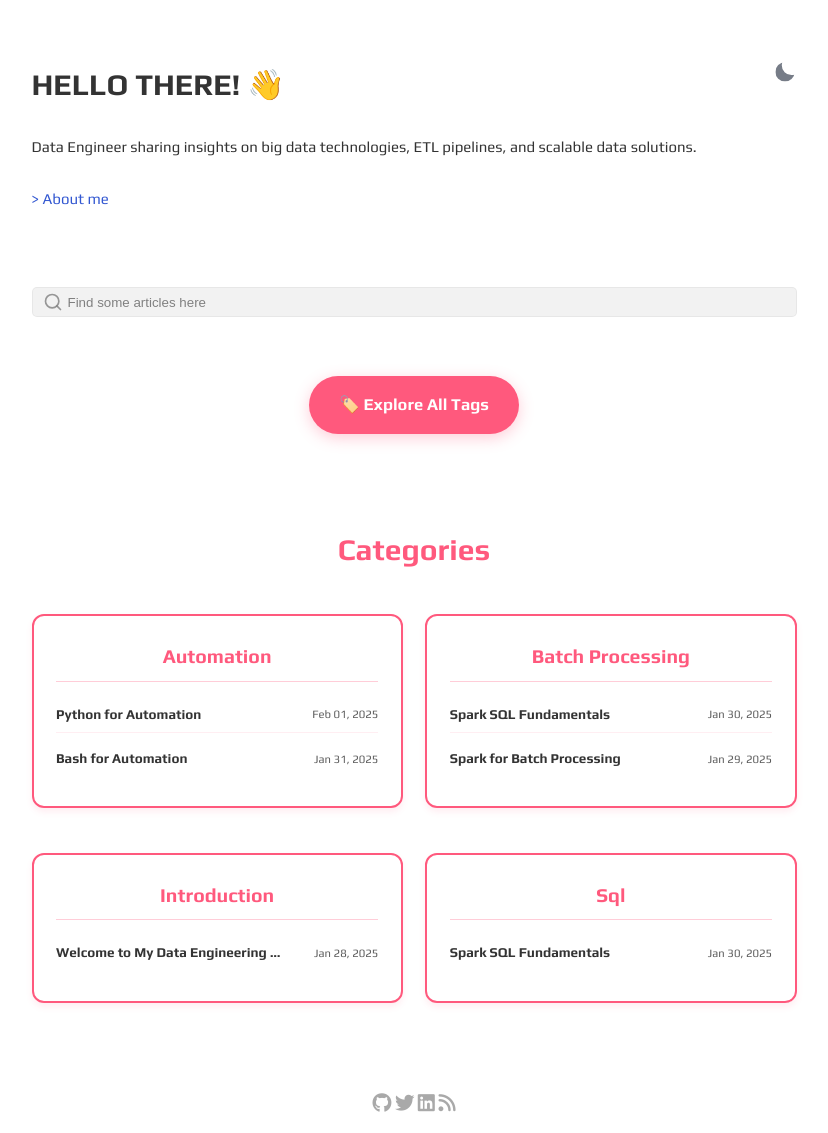
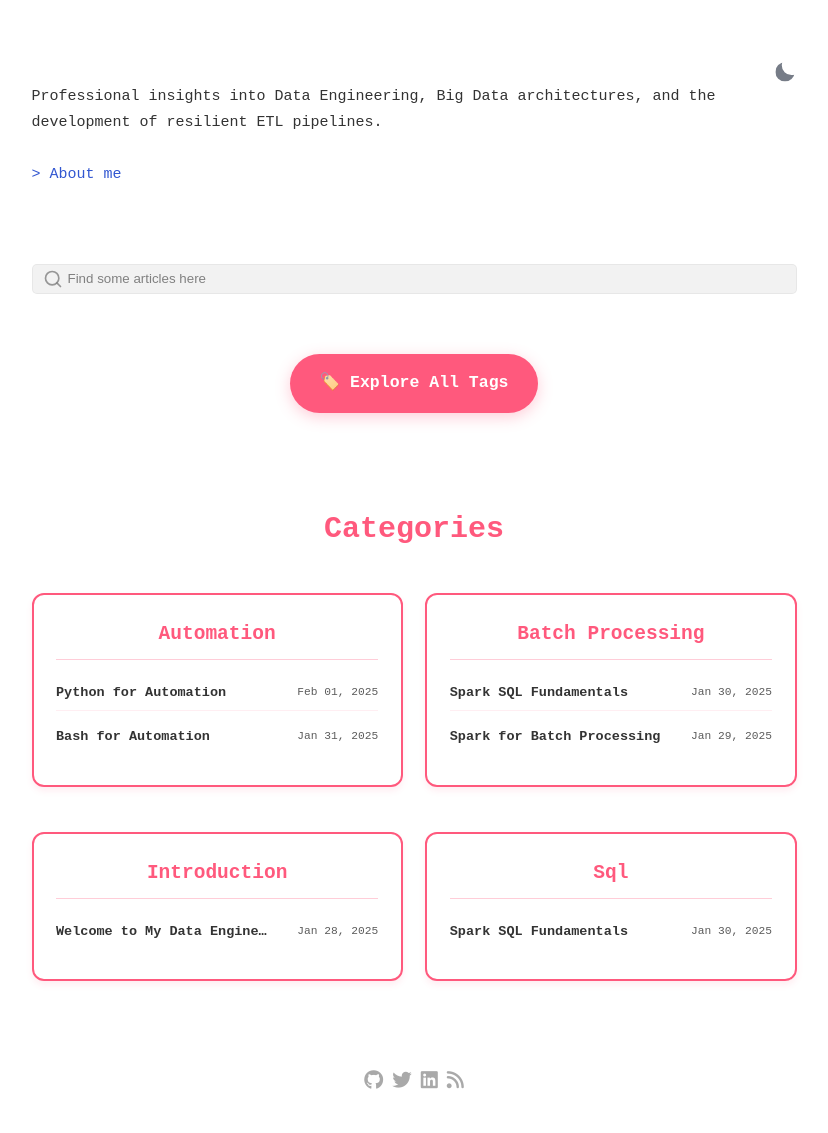
Before and after one commit to codsalah/codsalah.github.io, a Jekyll site: the page built from index.html, in a window 1280 px wide. Shown: the whole page, without its empty margins (226-1054 px from the left). Built offline with Jekyll 4.4.1, drawn with Linux system fonts in a browser that asks for light colours; after the commit the page ends 1112 px from its top, so only the background shows below that; part of the change alters nothing that is shown.

Commit message:
chore: update site title, description and library tags for a formal identity

```diff
--- a/_config.yml
+++ b/_config.yml
@@ -1,45 +1,46 @@
-site: codsalah
-title: Salah Algamasy
-greetings: Hello there! 👋
+name: Codsalah
+title: Data Engineering & Scalable Solutions
 description: >-
-  Data Engineer sharing insights on big data technologies, ETL pipelines, and scalable data solutions.
+  Professional insights into Data Engineering, Big Data architectures, and the development of resilient ETL pipelines.
 lang: en-US
 timezone: Africa/Cairo
 data-theme: dark
-discus-identifier:
-comments-enabled: false
+
 author:
-  name: Salah Algamasy
+  name: Codsalah
   bio: Data Engineer | Computer Engineering Student | Big Data Enthusiast
   userpicture:
   username: codsalah
   github: codsalah
   twitter: SalahAlgamasy
-  mastodon:
   linkedin: salah-algamasy
-  email: salahalgamasy@email.com
-  telegram: codsalah
-  reading: ["Designing Data-Intensive Applications", "The Data Warehouse Toolkit"]
-googlewebfonts: family=Play:wght@400;700&family=Source+Code+Pro:ital,wght@0,200;0,300;0,400;0,600;0,700;0,900;1,300;1,400;1,500;1,600;1,700;1,900
 
 url: "https://codsalah.github.io"
 baseurl: ""
 canonical_url: true
-title: "Salah Algamasy"
-description: "Data Engineer sharing insights on big data technologies, ETL pipelines, and scalable data solutions."
-author:
-  name: Salah Algamasy
-  bio: 🥱
-  twitter: SalahAlgamasy
-  github: codsalah
-  linkedin: salah-algamasy
 
 social:
-  name: Salah Algamasy
+  name: Codsalah
   links:
     - https://x.com/SalahAlgamasy
     - https://www.linkedin.com/in/salah-algamasy/
     - https://github.com/codsalah
+
+library_tags:
+  - introduction
+  - data-engineering
+  - big-data
+  - spark
+  - sql
+  - batch-processing
+  - python
+  - automation
+  - devops
+  - docker
+  - software-engineering
+  - mathematics
+  - oop
+  - security
 
 permalink: pretty
 
@@ -57,14 +58,10 @@ exclude:
   - README.md
   - CONTRIBUTING.md
 
-compress_html:
-  clippings: all
-  comments: ["<!-- ", " -->"]
+include:
+  - assets
 
-sass:
-  sass_dir: _sass
-  style: compressed
-
+# Plugins
 plugins:
   - jekyll-paginate
   - jekyll-sitemap
@@ -78,7 +75,6 @@ collections:
   posts:
     output: true
     permalink: /:year/:month/:day/:slug
-
 
 defaults:
   - scope:
```
